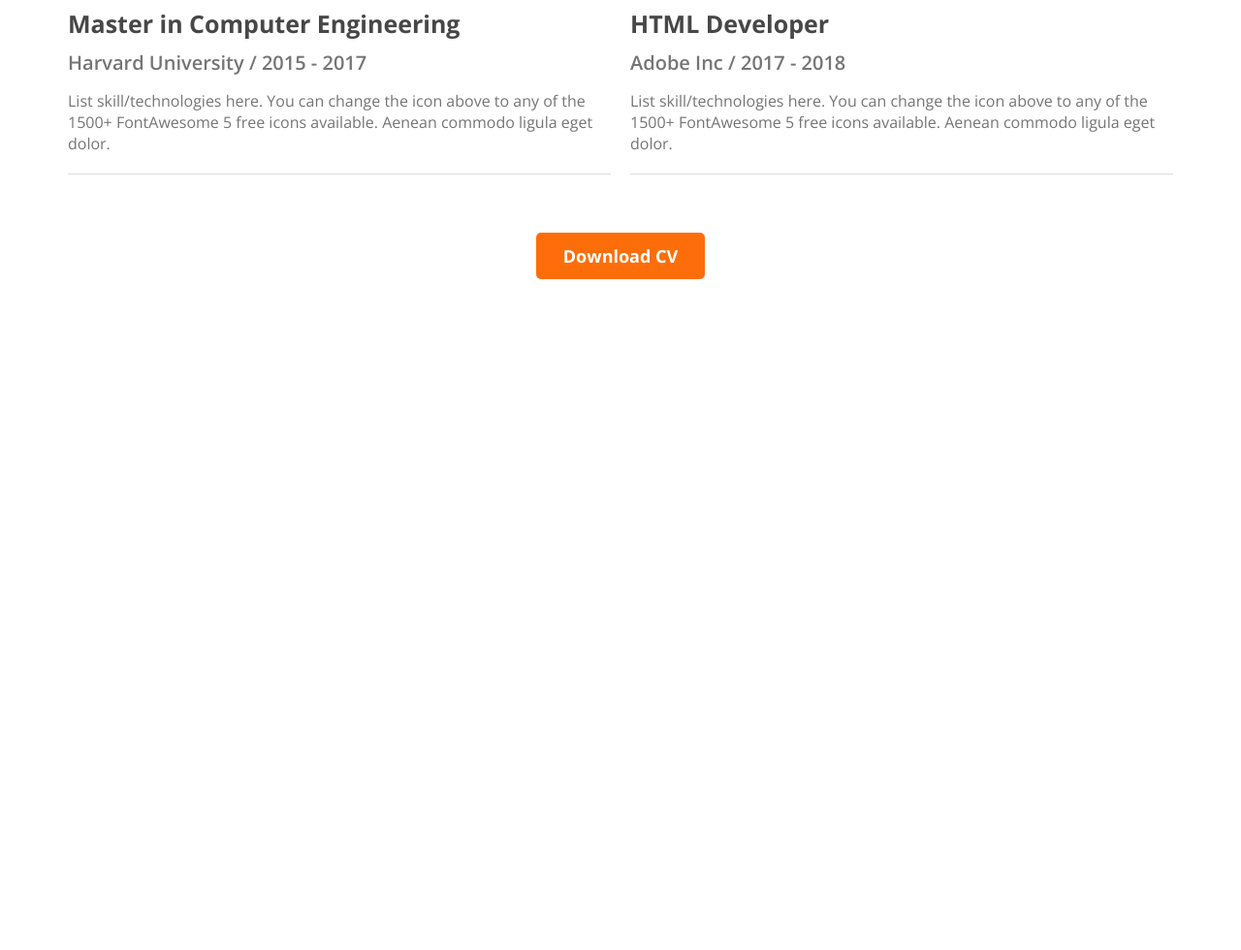
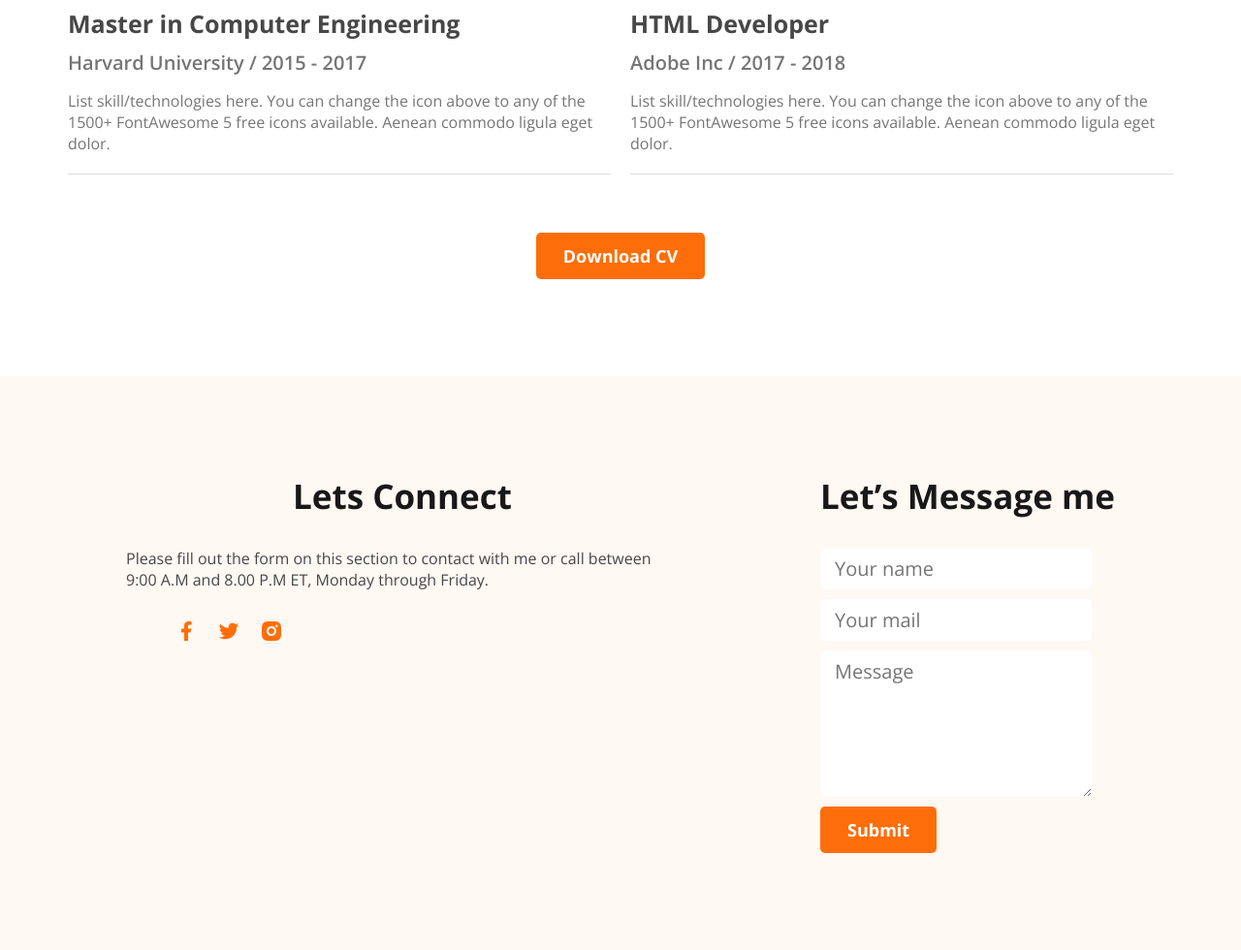
Before and after one commit to noornabi07/Depeloper-portfolio, a plain HTML site: page index.html in a window 1280 px wide. Shown: the part 2592-3572 px from the top of the page at 97% size. Before the commit the page ends 2880 px from the top, so only its background shows below. Drawn offline with nearby package versions, Linux system fonts and the light colour scheme.

Commit message:
footer part added

```diff
--- a/index.html
+++ b/index.html
@@ -133,5 +133,30 @@
             </div>
         </section>
     </main>
+
+    <footer>
+        <div class="footer-section">
+            <div class="icon-part">
+                <h2 class="same-title icon-title">Lets Connect</h2>
+                <div class="icon-txt">
+                    <p>Please fill out the form on this section to contact with me or call between 9:00 A.M and 8.00 P.M ET, Monday through Friday.</p>
+                <ul>
+                    <li><img src="images/icons/facebook.png" alt=""></li>
+                    <li><img src="images/icons/twitter.png" alt=""></li>
+                    <li><img src="images/icons/insta.png" alt=""></li>
+                </ul>
+                </div>
+            </div>
+            <div class="form-part">
+                <h2 class="same-title">Let’s Message me</h2>
+                <form action="">
+                    <input type="text" placeholder="Your name">
+                    <input type="email" placeholder="Your mail">
+                    <textarea name="" id="" cols="30" rows="5" placeholder="Message"></textarea>
+                    <button class="btn-primary">Submit</button>
+                </form>
+            </div>
+        </div>
+    </footer>
 </body>
 </html>
--- a/styles/portfolio.css
+++ b/styles/portfolio.css
@@ -180,3 +180,51 @@ main{
     text-align: center;
     margin-top: 50px;
 }
+/* footer section */
+.footer-section{
+    display: flex;
+    margin-top: 100px;
+    padding: 100px 130px;
+    background: #FFF8F3;
+    justify-content: space-between;
+}
+.icon-part{}
+.icon-txt{
+    width: 570px;
+}
+.icon-part h2,
+.form-part h2{
+    color: #181818;
+    font-size: 35px;
+    font-weight: 700;
+}
+.icon-part p{
+    margin-bottom: 30px;
+    color: #474747;
+    font-size: 16px;
+}
+.icon-part ul{
+    list-style: none;
+    display: flex;
+}
+.icon-part ul li{
+
+}
+.icon-part ul li img{
+    padding: 0px 10px;
+
+}
+.form-part{}
+form{}
+form input,
+textarea{
+    display: block;
+    margin: 10px 0px;
+    padding: 8px 15px;
+    border-radius: 5px;
+    border: none;
+    background-color: #fff;
+    width: 250px;
+    font-size: 20px;
+
+}
```
